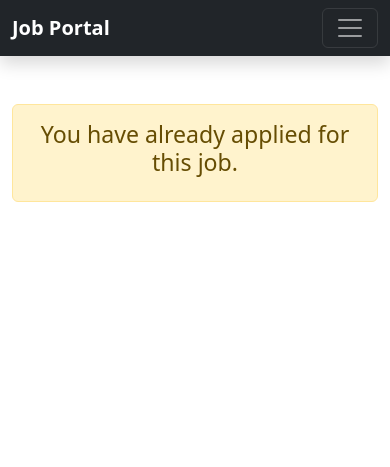
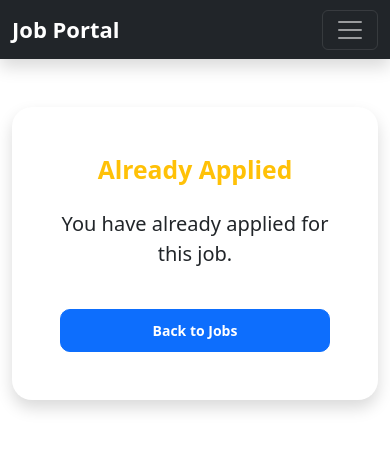
Before and after one commit to Kaverisankoju/Django-Projects, a Django app: page /apply/1/ in a window 390 px wide. Shown: the top 467 px of the page. Run offline with Django 5.2, Linux system fonts and the light colour scheme; a user stored in the database is signed in; data comes from the database, SQL or seed files in the repository.

Commit message:
responsive design

```diff
--- a/static/css/style.css
+++ b/static/css/style.css
@@ -121,3 +121,84 @@ body{
     border-radius:20px 20px 0px 0px;
 }
 }
+
+
+/* =========================
+   RESPONSIVE DESIGN
+========================= */
+
+@media(max-width:992px){
+
+    .hero-title{
+        font-size:40px;
+    }
+
+    .hero-text{
+        font-size:18px;
+    }
+
+    .navbar-nav{
+        margin-top:20px;
+    }
+
+}
+
+@media(max-width:768px){
+
+    .hero-section{
+        padding:60px 20px;
+    }
+
+    .hero-title{
+        font-size:32px;
+    }
+
+    .hero-text{
+        font-size:16px;
+    }
+
+    .section-title{
+        font-size:30px;
+    }
+
+    .card{
+        margin-bottom:20px;
+    }
+
+    .navbar-brand{
+        font-size:24px;
+    }
+
+    .btn{
+        font-size:14px;
+    }
+
+}
+
+@media(max-width:576px){
+
+    .hero-title{
+        font-size:26px;
+    }
+
+    .hero-text{
+        font-size:15px;
+    }
+
+    .section-title{
+        font-size:24px;
+    }
+
+    .navbar-brand{
+        font-size:22px;
+    }
+
+    .company-image{
+        height:150px;
+    }
+
+    .footer{
+        padding:20px;
+    }
+
+}
--- a/templates/accounts/login.html
+++ b/templates/accounts/login.html
@@ -4,7 +4,7 @@
 
 <div class="row justify-content-center">
 
-    <div class="col-md-5">
+    <div class="col-lg-5 col-md-8 col-12">
 
         <div class="card shadow p-4">
 
--- a/templates/accounts/register.html
+++ b/templates/accounts/register.html
@@ -5,7 +5,7 @@
 
 <div class="row justify-content-center">
 
-    <div class="col-md-6">
+    <div class="col-lg-5 col-md-8 col-12">
 
         <div class="card shadow p-4">
 
--- a/templates/base.html
+++ b/templates/base.html
@@ -42,7 +42,7 @@
 
 </button>
 
-<div class="collapse navbar-collapse"
+<div class="collapse navbar-collapse justify-content-between"
      id="navbarNav">
 
 <ul class="navbar-nav me-auto ms-4">
@@ -136,7 +136,7 @@ Register
 
 </nav>
 
-<div class="container mt-5">
+<div class="container py-5">
 
     {% block content %}
 
--- a/templates/jobs/add_job.html
+++ b/templates/jobs/add_job.html
@@ -3,7 +3,7 @@
 {% block content %}
 
 <div class="row justify-content-center">
-<div class="col-md-8">
+<div class="col-lg-8 col-md-10 col-12">
 
 <div class="card shadow p-4">
 
--- a/templates/jobs/already_applied.html
+++ b/templates/jobs/already_applied.html
@@ -2,11 +2,34 @@
 
 {% block content %}
 
-<div class="alert alert-warning text-center">
+<div class="row justify-content-center">
 
-<h3>
+<div class="col-lg-6 col-md-8 col-12">
+
+<div class="card shadow p-5 text-center">
+
+<h2 class="text-warning fw-bold">
+
+Already Applied
+
+</h2>
+
+<p class="mt-3 fs-5">
+
 You have already applied for this job.
-</h3>
+
+</p>
+
+<a href="/"
+   class="btn btn-primary mt-4">
+
+Back to Jobs
+
+</a>
+
+</div>
+
+</div>
 
 </div>
 
--- a/templates/jobs/apply.html
+++ b/templates/jobs/apply.html
@@ -4,7 +4,7 @@
 
 <div class="row justify-content-center">
 
-<div class="col-md-6">
+<div class="col-lg-6 col-md-8 col-12">
 
 <div class="card shadow p-4">
 
--- a/templates/jobs/home.html
+++ b/templates/jobs/home.html
@@ -33,7 +33,7 @@ Top Hiring Companies
 
 <div class="row g-4">
 
-<div class="col-md-4">
+<div class="col-lg-4 col-md-6 col-12">
 
 <div class="card">
 
--- a/templates/jobs/job_list.html
+++ b/templates/jobs/job_list.html
@@ -13,7 +13,7 @@ Available Jobs
 
 {% for job in jobs %}
 
-<div class="col-md-4">
+<div class="col-lg-4 col-md-6 col-12">
 
 <div class="card h-100 p-3">
 
--- a/templates/jobs/my_applications.html
+++ b/templates/jobs/my_applications.html
@@ -12,7 +12,7 @@ My Applications
 
 {% for app in applications %}
 
-<div class="col-md-4">
+<div class="col-lg-4 col-md-6 col-12">
 
 <div class="card p-3">
 
```
Also changed, not shown: templates/jobs/success.html (+35 -5 lines).
